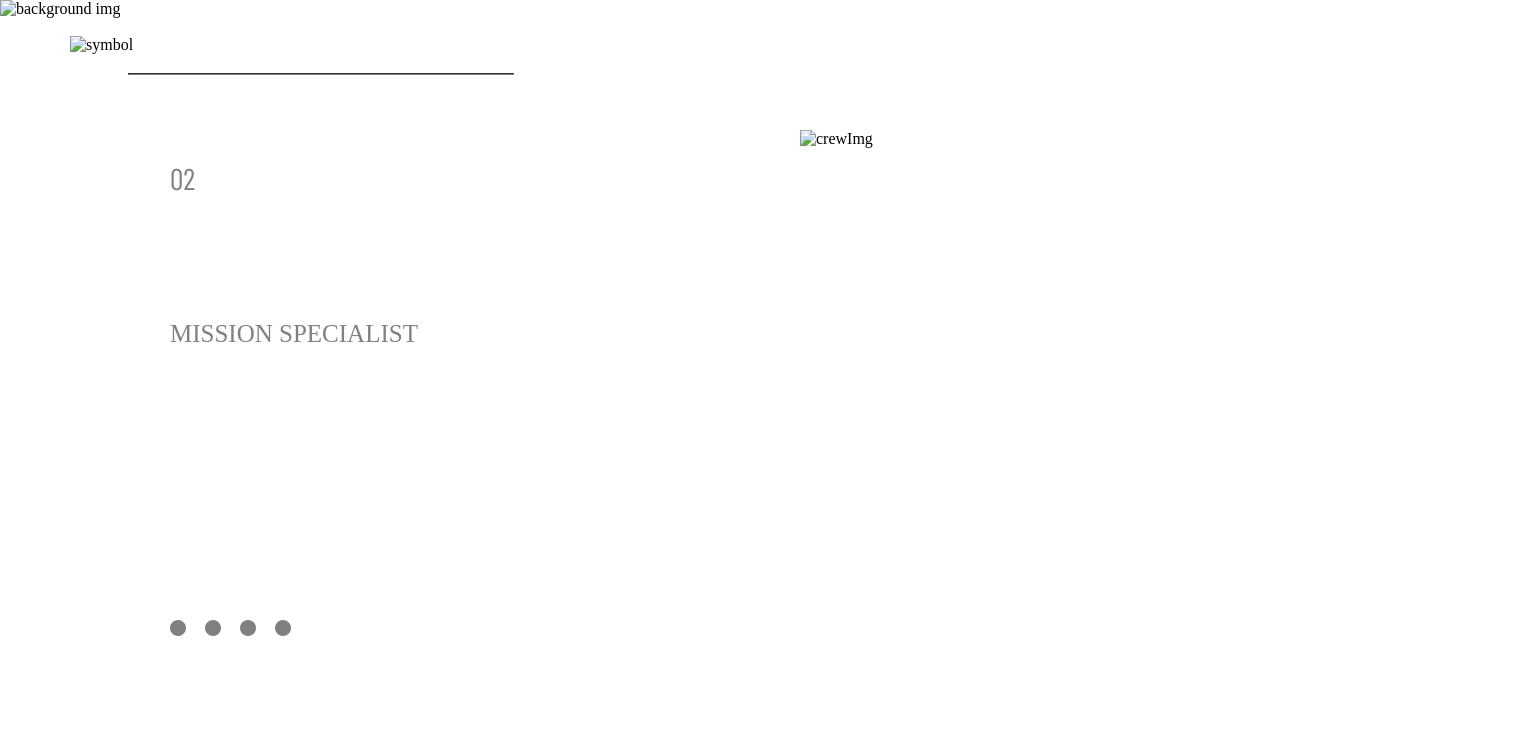
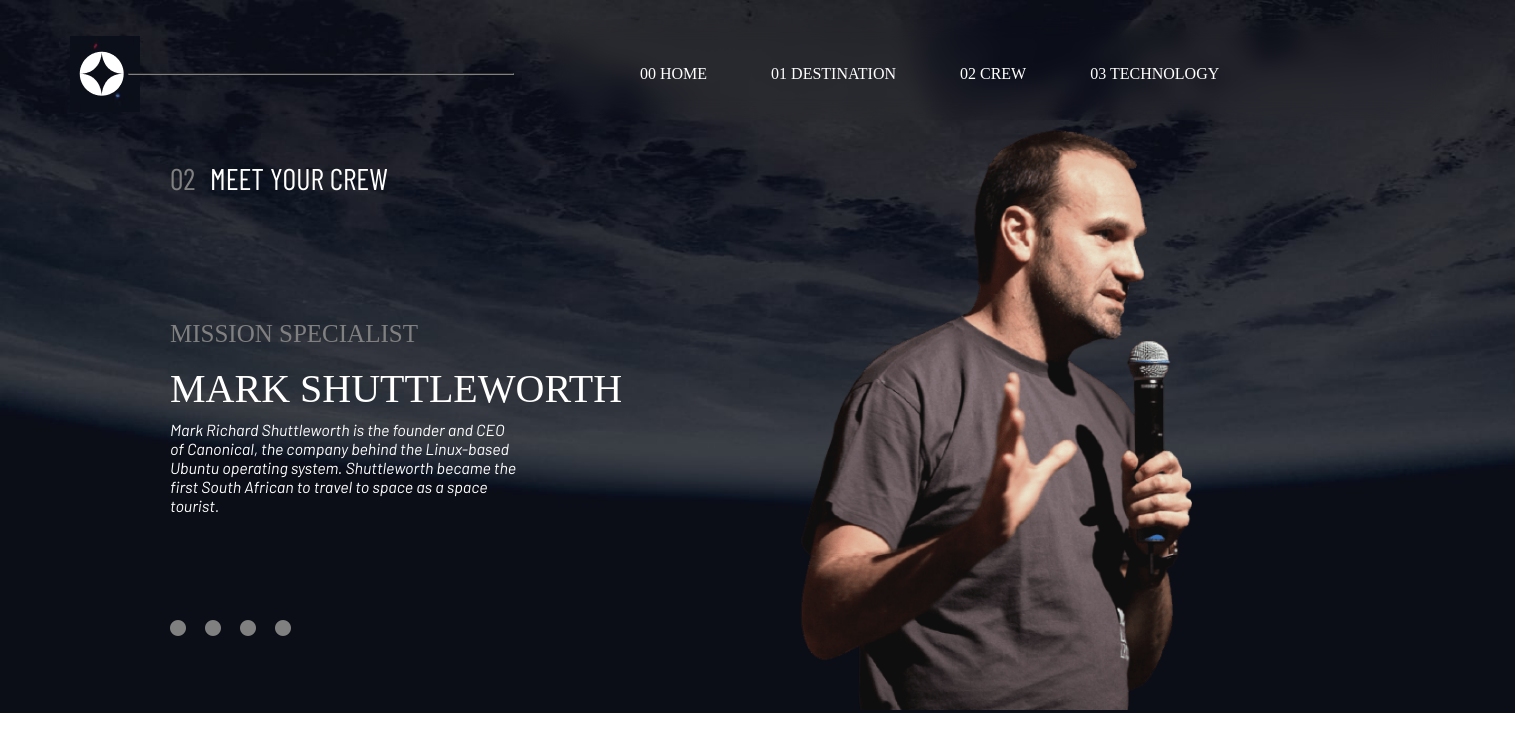
Before and after one commit to PratyushKurhe/Space-project, a plain HTML site: page crew-specialist.html in a window 1280 px wide. Shown: the whole page, 1515 px wide, since content can reach past the window. Drawn offline with nearby package versions, Linux system fonts and the light colour scheme; files that its build step writes are made by us from their sources; a web font is replaced by a local one.

Commit message:
Update crew-specialist.html

```diff
--- a/crew-specialist.html
+++ b/crew-specialist.html
@@ -8,7 +8,7 @@
 
   <script src="https://kit.fontawesome.com/b9bf6ad196.js" crossorigin="anonymous"></script>
 
-    <link rel="stylesheet" href="css/crew.css">
+    <link rel="stylesheet" href="crew.css">
 
     <link rel="preconnect" href="https://fonts.googleapis.com">
     <link rel="preconnect" href="https://fonts.gstatic.com" crossorigin>
@@ -19,8 +19,8 @@
 </head>
 <body>
 
-  <img class="homeBack" src="assets/crew/background-crew-desktop.jpg" alt="background img">
-  <img class="emoji" src="assets/emoji.png" alt="symbol">
+  <img class="homeBack" src="background-crew-desktop.jpg" alt="background img">
+  <img class="emoji" src="emoji.png" alt="symbol">
 
 
   <hr>
@@ -38,7 +38,7 @@
   <div class="pick">
   <span class="pick1">02</span> <span class="pick2">MEET YOUR CREW</span>
   </div>
-  <img class="crewImg" src="assets/crew/image-mark-shuttleworth.png" alt="crewImg">
+  <img class="crewImg" src="image-mark-shuttleworth.png" alt="crewImg">
   <div class="commander">
   MISSION SPECIALIST
   </div>
```
